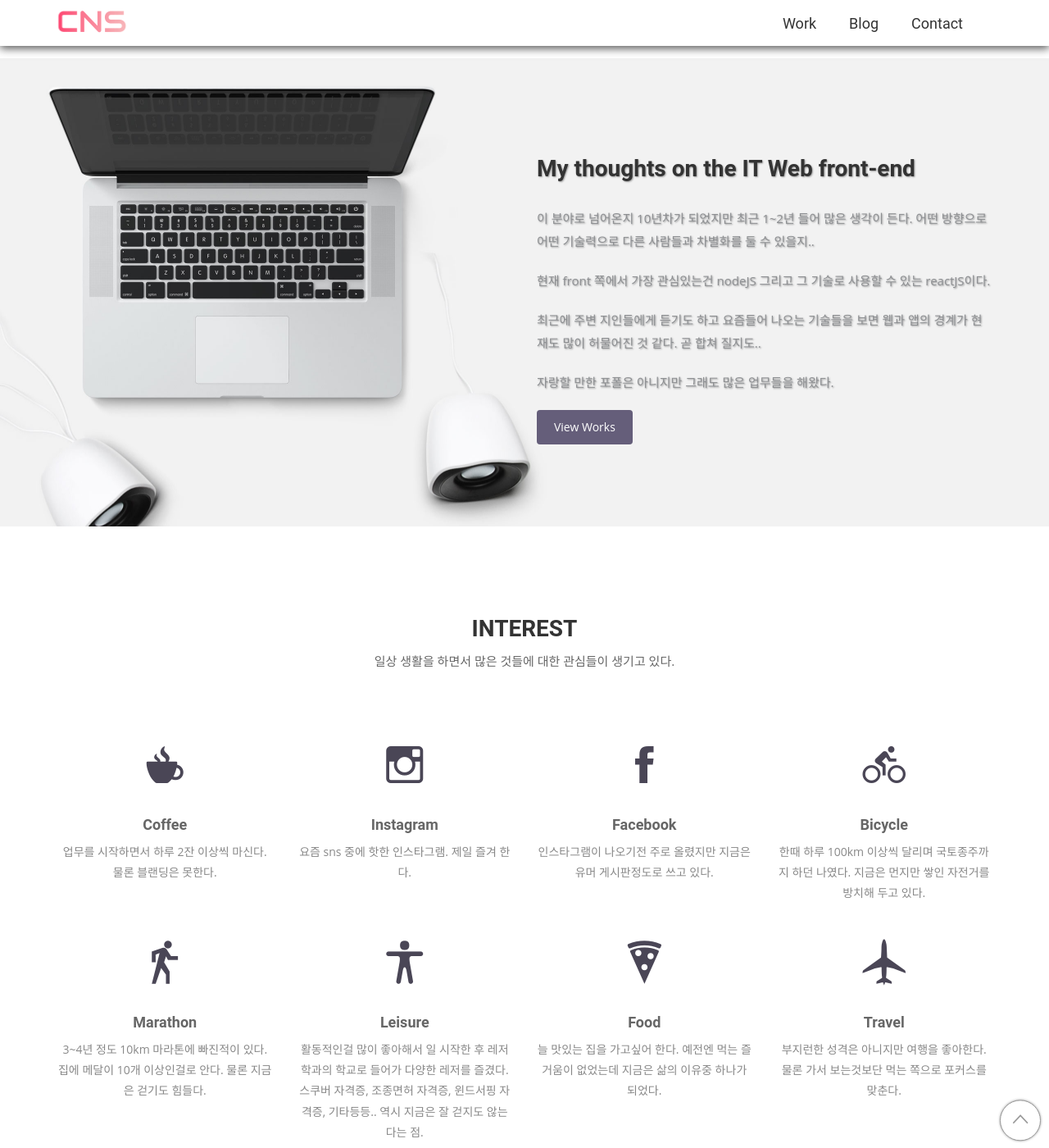
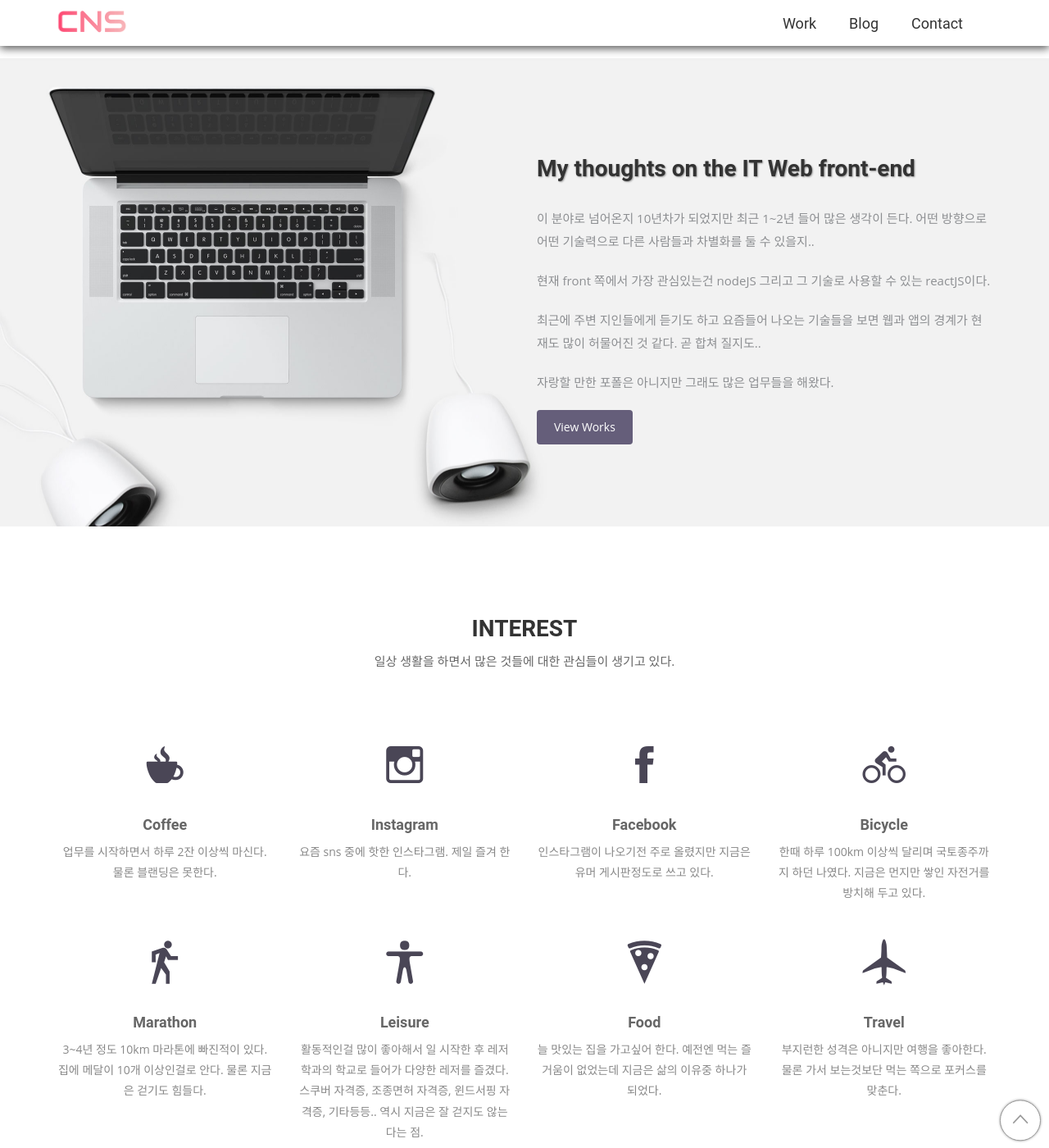
Before and after one commit to ldc84/.github.io, a Jekyll site: the page built from index.html, in a window 1280 px wide and 1400 px high, scrolled down 1080 px. Shown: the whole window at 82% size. Built offline with Jekyll 4.4.1, drawn with Linux system fonts in a browser that asks for light colours; some web fonts are replaced.

Commit message:
blog add

```diff
--- a/css/airspace.css
+++ b/css/airspace.css
@@ -377,7 +377,6 @@ header .navbar-default .navbar-nav li a.active {
 #feature p {
     color: #8d8f92;
     margin-bottom: 20px;
-    text-shadow:1px 1px 2px #999;
 }
 
 .btn-view-works {
```
